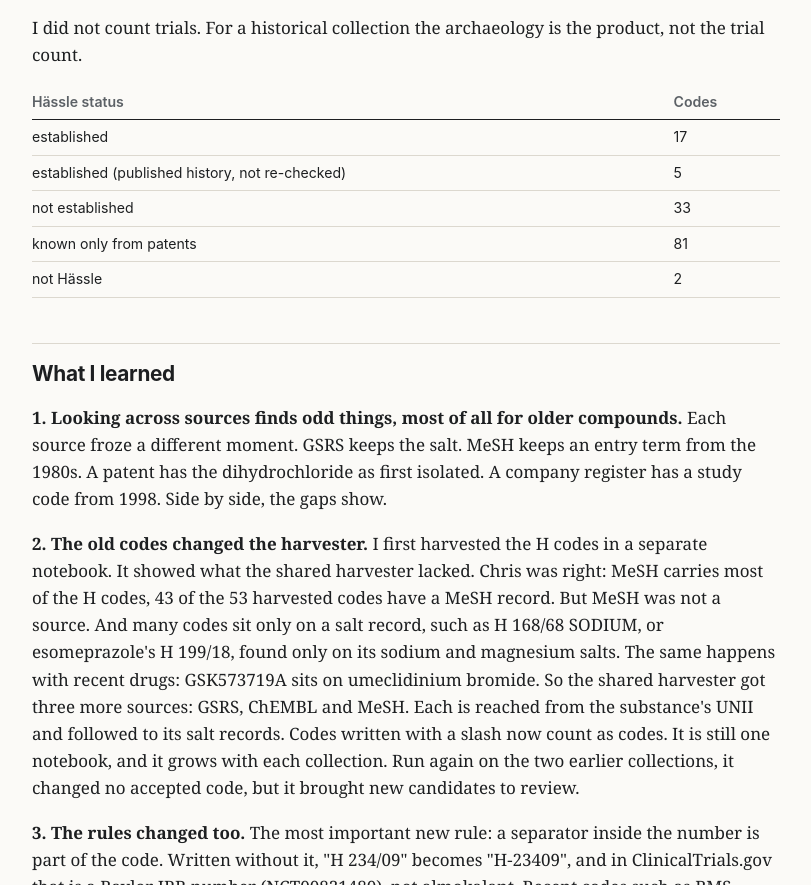
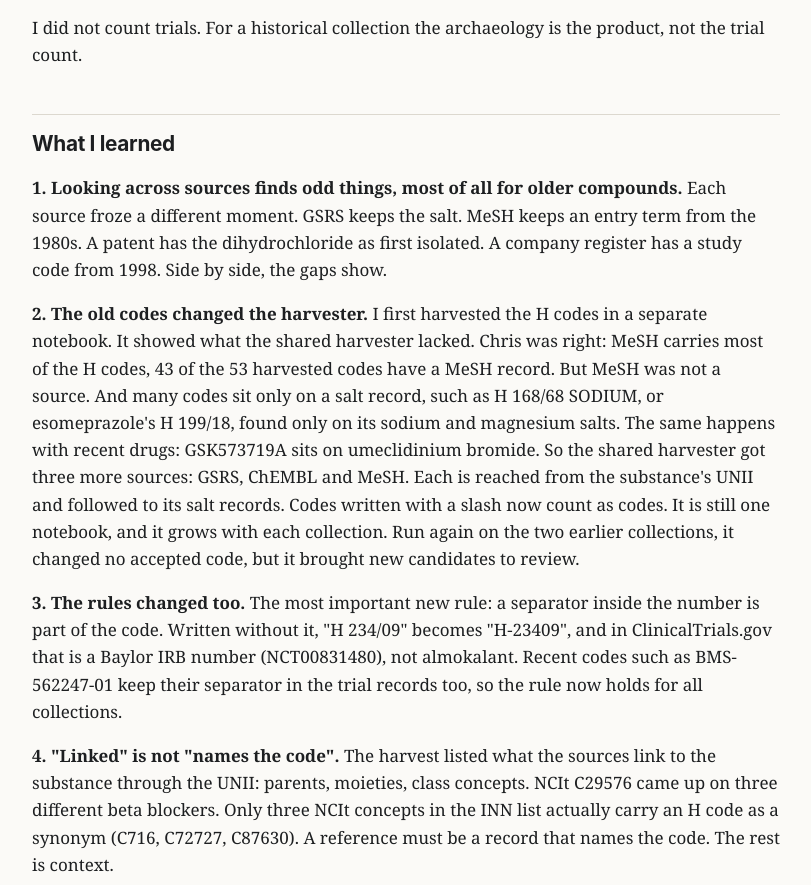
Before and after one commit to kerfors/development-code-archaeology, a plain HTML site: page docs/notes/04-hassle-what-we-learned.html in a window 1280 px wide. Shown: the part 1056-1941 px from the top of the page, without its empty margins (234-1045 px from the left). Drawn offline with Linux system fonts and the light colour scheme.

Commit message:
Field note 4: table of the 17 Wikidata statements, links to the H-code lists, later part tightened, status table removed

```diff
--- a/docs/notes/04-hassle-what-we-learned.html
+++ b/docs/notes/04-hassle-what-we-learned.html
@@ -43,36 +43,6 @@ Fellenius 1999).</p>
   code. More on that below.</li>
 </ul>
 <p>I did not count trials. For a historical collection the archaeology is the product, not the trial count.</p>
-<div class="tablewrap"><table>
-<thead>
-<tr>
-<th>Hässle status</th>
-<th>Codes</th>
-</tr>
-</thead>
-<tbody>
-<tr>
-<td>established</td>
-<td>17</td>
-</tr>
-<tr>
-<td>established (published history, not re-checked)</td>
-<td>5</td>
-</tr>
-<tr>
-<td>not established</td>
-<td>33</td>
-</tr>
-<tr>
-<td>known only from patents</td>
-<td>81</td>
-</tr>
-<tr>
-<td>not Hässle</td>
-<td>2</td>
-</tr>
-</tbody>
-</table></div>
 <h2>What I learned</h2>
 <p><strong>1. Looking across sources finds odd things, most of all for older compounds.</strong> Each source froze a
 different moment. GSRS keeps the salt. MeSH keeps an entry term from the 1980s. A patent has the
```
Also changed, not shown: 1 other file.
